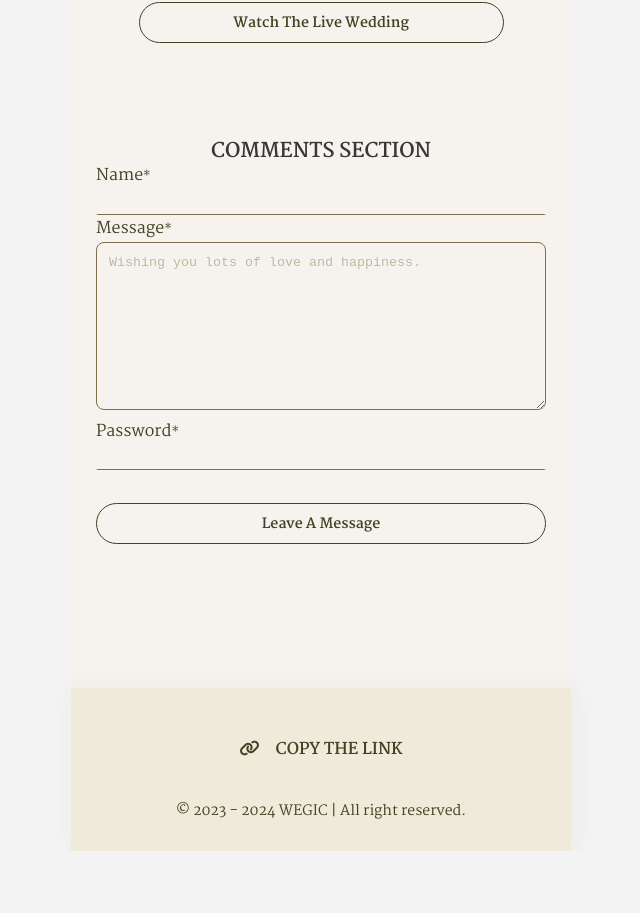
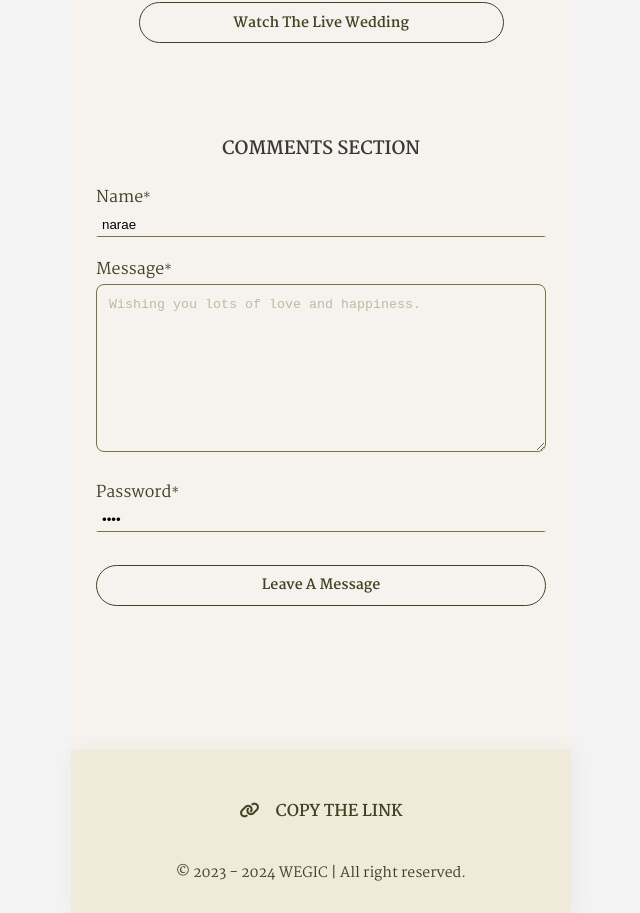
Before and after one commit to NaraeJang/Wegic, a React (Vite) app: page / in a window 1280 px wide. Shown: the part 6069-6982 px from the top of the page, without its empty margins (319-959 px from the left). Before the commit the page ends 6920 px from the top, so only its background shows below. Built offline with nearby package versions, Linux system fonts and the light colour scheme; a web font is replaced by a local one.

Commit message:
Cmment Section / Add Display Alert func

```diff
--- a/package.json
+++ b/package.json
@@ -12,6 +12,7 @@
   },
   "dependencies": {
     "dayjs": "^1.11.10",
+    "nanoid": "^5.0.6",
     "react": "^18.2.0",
     "react-dom": "^18.2.0",
     "swiper": "^10.0.0"
--- a/src/App.jsx
+++ b/src/App.jsx
@@ -54,6 +54,28 @@ function App() {
     theDayEN: getTargetDate().locale('en').format('dddd'),
   };
 
+  // Display Alert
+  function displayAlert(location, text, action) {
+    let currAlert = document.querySelector(`.${location}`);
+
+    // prevent to display same alert at the same time.
+    if (currAlert.lastElementChild.classList.contains('alert')) {
+      const alertDiv = currAlert.querySelector('.alert');
+      alertDiv.remove();
+    }
+
+    // create alert div.
+    let div = document.createElement('div');
+    div.classList.add(`alert`, `show`, `alert-${action}`);
+    div.textContent = text;
+    currAlert.append(div);
+
+    // remove alert
+    setTimeout(function () {
+      div.remove();
+    }, 3000);
+  }
+
   return (
     <WegicContext.Provider
       value={{
@@ -63,6 +85,7 @@ function App() {
         dDay,
         setIsOurStoryModalOpen,
         isOurStoryModalOpen,
+        displayAlert,
       }}>
       <Header />
       <OurStory />
--- a/src/componenets/Comment.jsx
+++ b/src/componenets/Comment.jsx
@@ -1,12 +1,57 @@
 import { createContext, useContext, useState } from 'react';
 import { ModalCommentDelete } from '../subCompoenets';
 import { useWegicContext } from '../App';
+import { TitleNoDivider } from '../subCompoenets';
+import { nanoid } from 'nanoid';
+import dayjs from 'dayjs';
 
 const CommentContext = createContext();
 
 const Comment = () => {
   const [isDeleteModalOpen, setIsDeleteModalOpen] = useState(false);
-  const { isFrench } = useWegicContext();
+  const { isFrench, displayAlert } = useWegicContext();
+
+  const handleSubmit = (e) => {
+    e.preventDefault();
+
+    const formData = new FormData(e.target);
+    const name = formData.get('name');
+    const message = formData.get('message');
+    const password = formData.get('password');
+    const id = nanoid();
+    const createdAt = dayjs().format('DD/MM/YYYY');
+
+    if (!name || !message || !password) {
+      if (!name) {
+        displayAlert(
+          'comment-input-name',
+          'Please fill out this field.',
+          'danger'
+        );
+      }
+      if (!message) {
+        displayAlert(
+          'comment-input-message',
+          'Please fill out this field.',
+          'danger'
+        );
+      }
+      if (!password) {
+        displayAlert(
+          'comment-input-password',
+          'Please fill out this field.',
+          'danger'
+        );
+      }
+      return;
+    }
+
+    if (name && message && password) {
+      // createListItem(id, name, message, password, createdAt);
+      displayAlert('comment-submit', 'Message added to the list', 'success');
+      return;
+    }
+  };
 
   return (
     <CommentContext.Provider
@@ -15,21 +60,24 @@ const Comment = () => {
 
       <section className="comment">
         <div className="container">
-          <h2>{isFrench ? 'RUBRIQUE DES COMMENTAIRES' : 'COMMENTS SECTION'}</h2>
+          <TitleNoDivider
+            titleEn="COMMENTS SECTION"
+            titleFr="RUBRIQUE DES COMMENTAIRES"
+          />
 
-          <form id="comment-form">
-            <div className="mb-small">
+          <form id="comment-form" onSubmit={handleSubmit}>
+            <div className="mb-small comment-input-name">
               <label htmlFor="name">
                 {isFrench ? 'Nom Complet' : 'Name'}
                 <span className="obligatory">*</span>
               </label>
-              <input type="text" id="name" name="name" />
+              <input type="text" id="name" name="name" defaultValue="narae" />
               <div className="alert">
                 <p></p>
               </div>
             </div>
 
-            <div className="mb-small">
+            <div className="mb-small comment-input-message">
               <label htmlFor="message">
                 {isFrench ? 'Commentaire' : 'Message'}
                 <span className="obligatory">*</span>
@@ -44,29 +92,28 @@ const Comment = () => {
                     ? `Je vous souhaite beaucoup d'amour et de bonheur.`
                     : 'Wishing you lots of love and happiness.'
                 }></textarea>
-              <div className="alert">
-                <p></p>
-              </div>
             </div>
 
-            <div className="mb-small">
+            <div className="comment-input-password">
               <label htmlFor="password">
                 {isFrench ? 'Mot de Passe' : 'Password'}
                 <span className="obligatory">*</span>
               </label>
-              <input type="password" name="password" id="password" />
-              <div className="alert">
-                <p></p>
+              <input
+                type="password"
+                name="password"
+                id="password"
+                defaultValue="1234"
+              />
             </div>
-            </div>
-
+            <div className="comment-submit">
               <button
                 className="btn btn-primary btn-block"
                 type="submit"
                 id="comment-submit-btn">
                 {isFrench ? 'Laisser un Message' : 'Leave A Message'}
               </button>
-            <p className="alert"></p>
+            </div>
           </form>
         </div>
 
--- a/src/componenets/Footer.jsx
+++ b/src/componenets/Footer.jsx
@@ -21,7 +21,7 @@ const Footer = () => {
     <footer>
       <div className="container">
         <div className="link">
-          <button type="button" onClick={linkCopy}>
+          <button type="button" className="link-copy" onClick={linkCopy}>
             <i className="fa-solid fa-link"></i>
             <span>{isFrench ? 'Copier le lien' : 'Copy the link'}</span>
           </button>
--- a/src/index.css
+++ b/src/index.css
@@ -184,11 +184,8 @@ ul {
   padding-right: 5%;
 }
 
-.comment-divider {
-  width: 100%;
-  height: 2rem;
-  border-bottom: 1px solid #cbc5af;
-  margin-bottom: 2rem;
+.mb-small {
+  margin-bottom: 1.25rem;
 }
 
 /* title */
@@ -720,6 +717,17 @@ footer p {
   font-size: 1rem;
 }
 
+.comment-divider {
+  width: 100%;
+  height: 2rem;
+  border-bottom: 1px solid #cbc5af;
+  margin-bottom: 2rem;
+}
+
+.obligatory {
+  font-size: 0.75rem;
+}
+
 .btn, .btn:visited, .btn:link {
   display: inline-block;
   width: 73%;
@@ -821,10 +829,10 @@ button:disabled {
 .alert {
   width: 100%;
   height: 100%;
-  padding: auto;
+  padding-left: 1rem !important;
   margin-top: 0.25rem;
   font-size: 0.875rem;
-  border-radius: 2rem;
+  border-radius: 3rem;
   display: none;
   visibility: hidden;
   opacity: 0;
--- a/src/sass/base/_global.scss
+++ b/src/sass/base/_global.scss
@@ -127,6 +127,7 @@ a {
   text-decoration: none;
   color: $cc-primary-400;
 }
+
 a:hover {
   text-decoration: underline;
 }
@@ -194,11 +195,9 @@ ul {
   padding-left: 5%;
   padding-right: 5%;
 }
-.comment-divider {
-  width: 100%;
-  height: 2rem;
-  border-bottom: 1px solid lighten($cc-primary-400, 25%);
-  margin-bottom: 2rem;
+
+.mb-small {
+  margin-bottom: 1.25rem;
 }
 
 /* title */
--- a/src/sass/sass-components/_alert.scss
+++ b/src/sass/sass-components/_alert.scss
@@ -1,11 +1,11 @@
 .alert {
   width: 100%;
   height: 100%;
-  padding: auto;
+  padding-left: 1rem !important;
   margin-top: 0.25rem;
 
   font-size: $small-text;
-  border-radius: 2rem;
+  border-radius: 3rem;
 
   display: none;
   visibility: hidden;
@@ -15,8 +15,6 @@
 .alert-danger {
   color: rgb(226, 98, 0);
   background: rgba(248, 114, 11, 0.156);
-
-  //   padding-left: 1rem !important;
 }
 
 .alert-success {
```
Also changed, not shown: src/sass/base/_comment.scss (+11 -0 lines), 2 other files (tests, documents, lock files or other folders). Lines whose indentation alone changed are shown as unchanged.
